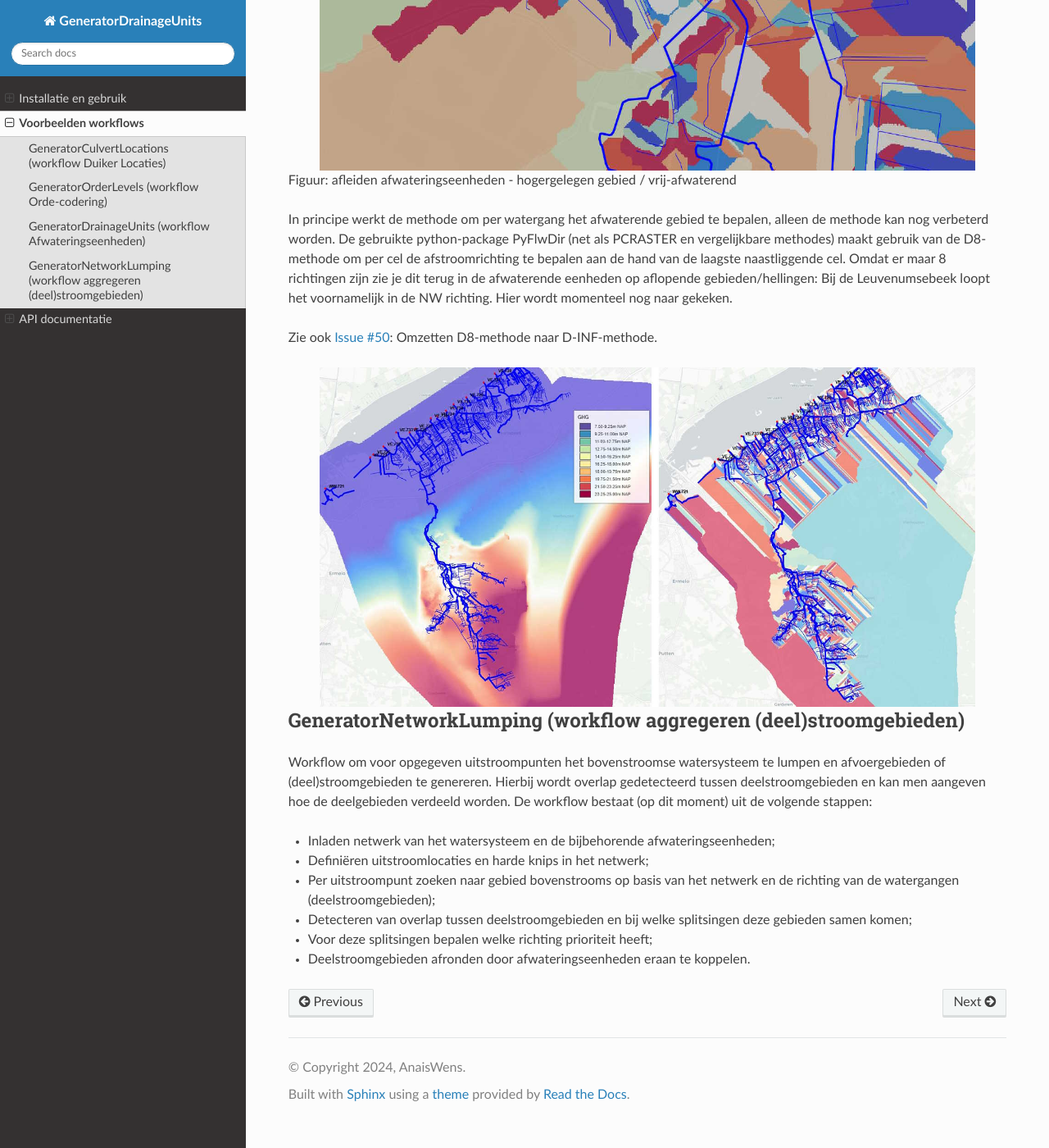
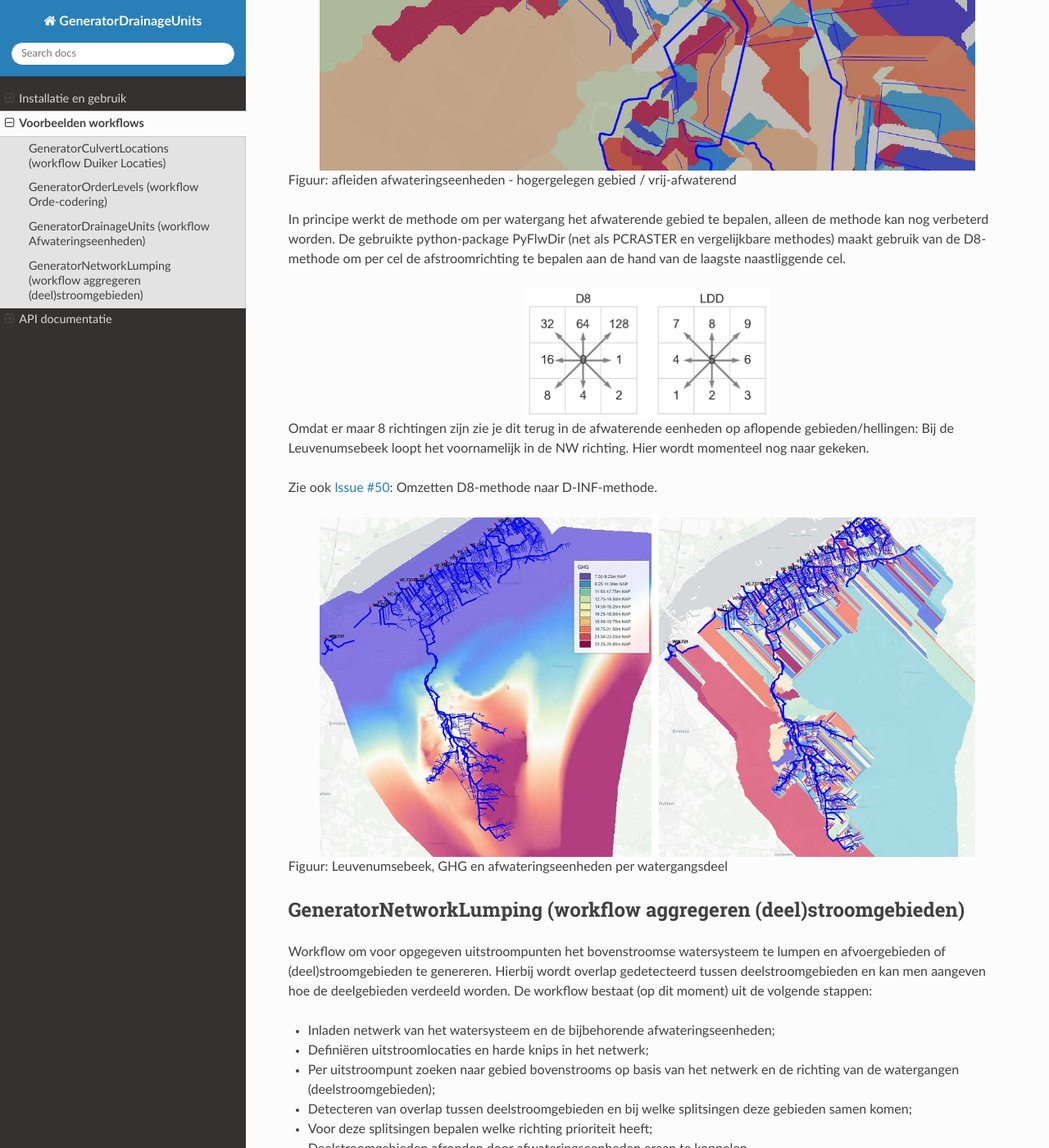
Before and after one commit to Sweco-NL/damo_afvoergebiedaanvoergebied, a Sphinx documentation site: the page built from docs/some_examples.rst, in a window 1280 px wide and 1400 px high, scrolled down 4462 px. Shown: the whole window at 82% size. Built offline with Sphinx 7.4.7 and the Read the Docs theme 3.1.0, drawn with Linux system fonts in a browser that asks for light colours.

Commit message:
ldd d8 figure

```diff
--- a/docs/some_examples.rst
+++ b/docs/some_examples.rst
@@ -96,6 +96,12 @@ Figuur: afleiden afwateringseenheden - hogergelegen gebied / vrij-afwaterend
 
 In principe werkt de methode om per watergang het afwaterende gebied te bepalen, alleen de methode kan nog verbeterd worden.
 De gebruikte python-package PyFlwDir (net als PCRASTER en vergelijkbare methodes) maakt gebruik van de D8-methode om per cel de afstroomrichting te bepalen aan de hand van de laagste naastliggende cel.
+
+.. image:: _static/ldd_d8.png
+    :alt: Generator Drainage Units (ldd d8)
+    :width: 300px
+    :align: center
+
 Omdat er maar 8 richtingen zijn zie je dit terug in de afwaterende eenheden op aflopende gebieden/hellingen: Bij de Leuvenumsebeek loopt het voornamelijk in de NW richting.
 Hier wordt momenteel nog naar gekeken.
 
@@ -105,6 +111,8 @@ Zie ook `Issue #50 <https://github.com/Sweco-NL/generator_drainage_units/issues/
     :alt: Generator Drainage Units (ghg_leuvenumsebeek)
     :width: 800px
     :align: center
+
+Figuur: Leuvenumsebeek, GHG en afwateringseenheden per watergangsdeel
 
 
 GeneratorNetworkLumping (workflow aggregeren (deel)stroomgebieden)
```
Also changed, not shown: docs/_static/ldd_d8.png (added).
